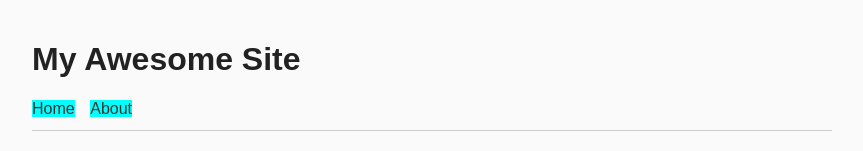
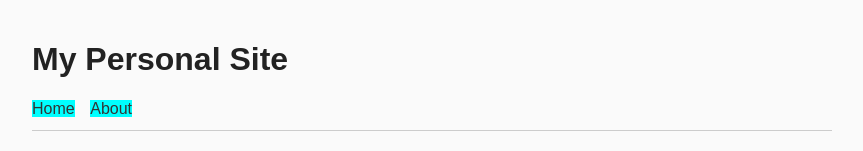
Before and after one commit to gbeimnt-jpg/my_site, a plain HTML site: page index.html in a window 1280 px wide. Shown: the top 151 px of the page, without its empty margins (208-1071 px from the left). Drawn offline with Linux system fonts and the light colour scheme.

Commit message:
Update site title on branch

```diff
--- a/index.html
+++ b/index.html
@@ -7,7 +7,7 @@
 </head>
 <body>
 <header>
-<h1>My Awesome Site</h1>
+<h1>My Personal Site</h1>
 <nav>
 <a href="index.html">Home</a>
 <a href="about.html">About</a>
```
